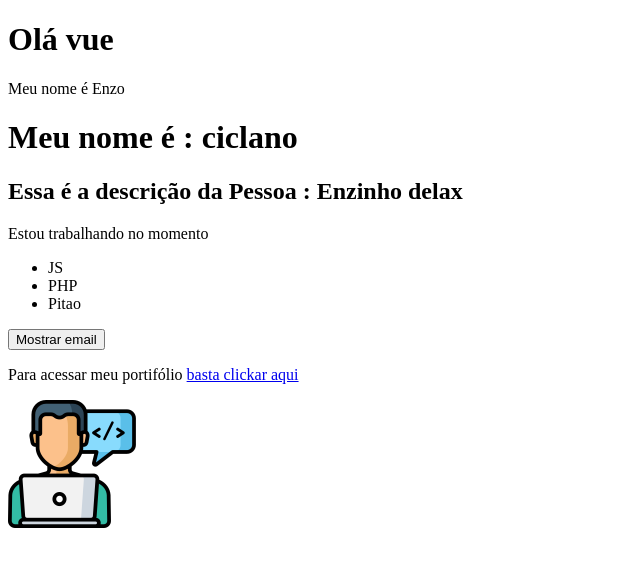
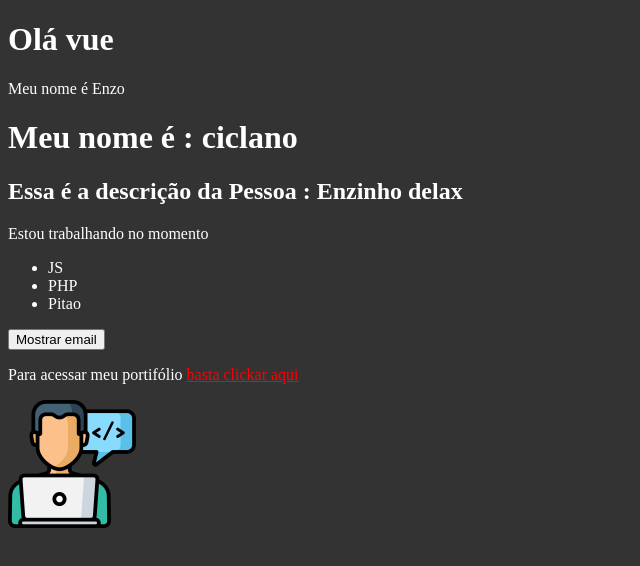
Before and after one commit to EnzoGamaDS/Make-Your-Burguer, a Vue app in the folder vue_cli/: page / in a window 1280 px wide. Shown: the top 566 px of the page, without its empty margins (0-640 px from the left). Built offline with nearby package versions, Linux system fonts and the light colour scheme.

Commit message:
css global e scoped

```diff
--- a/vue_cli/src/App.vue
+++ b/vue_cli/src/App.vue
@@ -19,3 +19,13 @@
   }
 }
 </script>
+
+<style>
+  body{
+    background-color: #333;
+    color: #FFF;
+  }
+  a{
+    color: red;
+  }
+</style>
--- /dev/null
+++ b/vue_cli/src/components/Header.vue
@@ -0,0 +1,32 @@
+<templete>
+    <ul>
+        <li><a href="#">Home</a></li>
+        <li><a href="#">Projetos</a></li>
+        <li><a href="#">Contato</a></li>
+    </ul>
+
+</templete>
+
+<script>
+export default {
+    name: 'Header'
+}
+</script>
+
+<style scoped>
+    ul{
+        list-style: none;
+        display: flex;
+        background: #999;
+    }
+    li{
+        margin-right: 10px;
+    }
+    a{
+        color: #ddd;
+        transition: .5s;
+    }
+    a:hover{
+        color: turquoise;
+    }
+</style>
```
